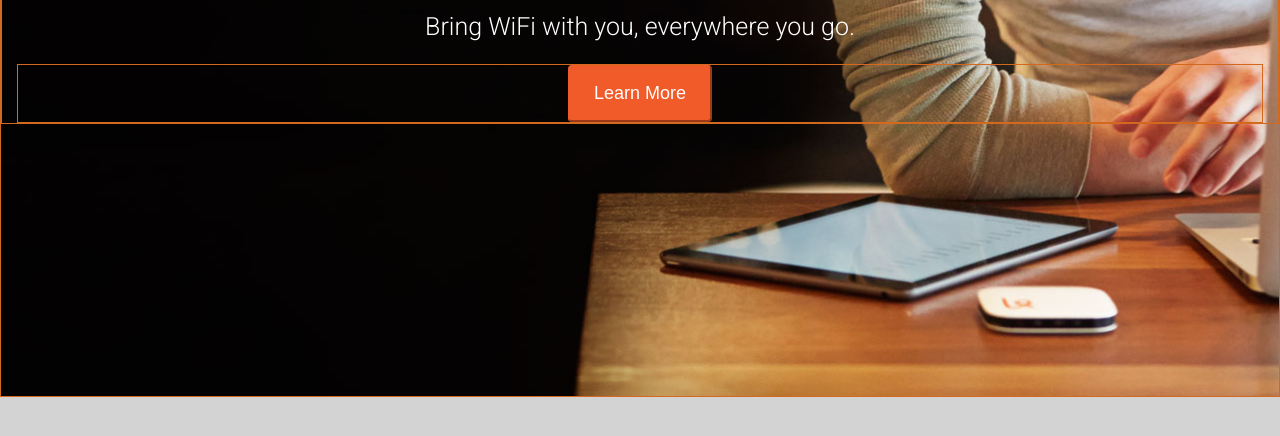
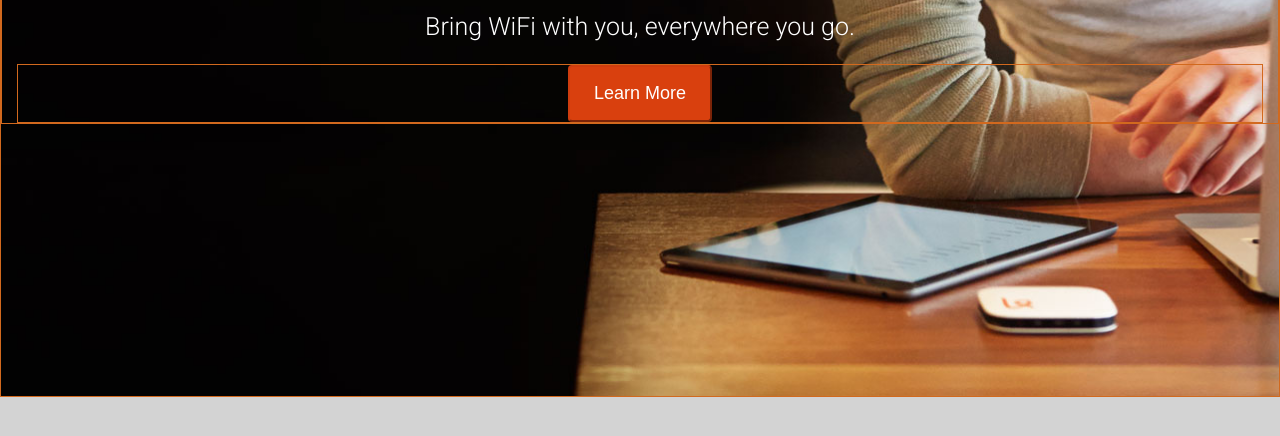
Before and after one commit to lyndiholzwarth/startup-landing-page-clone, a plain HTML site: page index.html in a window 1280 px wide. In both pictures the pointer is over the button "Learn More". Shown: the part 338-774 px from the top of the page. Drawn offline with Linux system fonts and the light colour scheme.

Commit message:
Introduction finished

```diff
--- a/CSS/style.css
+++ b/CSS/style.css
@@ -67,6 +67,7 @@ div {
 	position: fixed;
 	width:100%;
 	height: 4.375rem;
+	z-index: 9999;
 }
 
 .top-navigation .logo{
@@ -117,6 +118,7 @@ body{
 	background-repeat: no-repeat;
 	background-size: cover;
 	height: 45.938rem;
+	overflow: auto;
 }
 
 .introduction .content{
@@ -153,4 +155,11 @@ button{
 	padding: 1rem 1.5rem;
 	color: white;
 	font-size: 1.125rem;
+	text-align: center;
 }
+
+button:hover{
+	background-color: #d9400e;
+	border-color: #cf3d0e;
+	cursor: pointer;
+}
```
